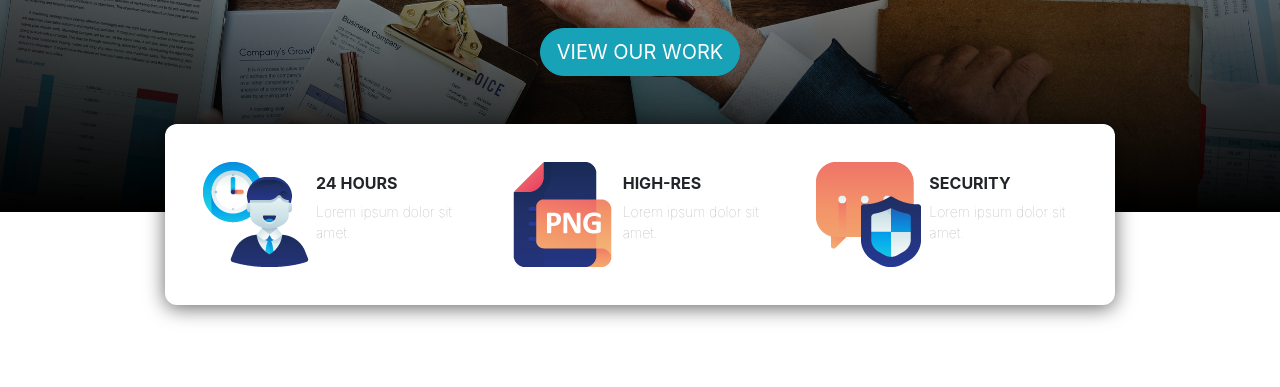
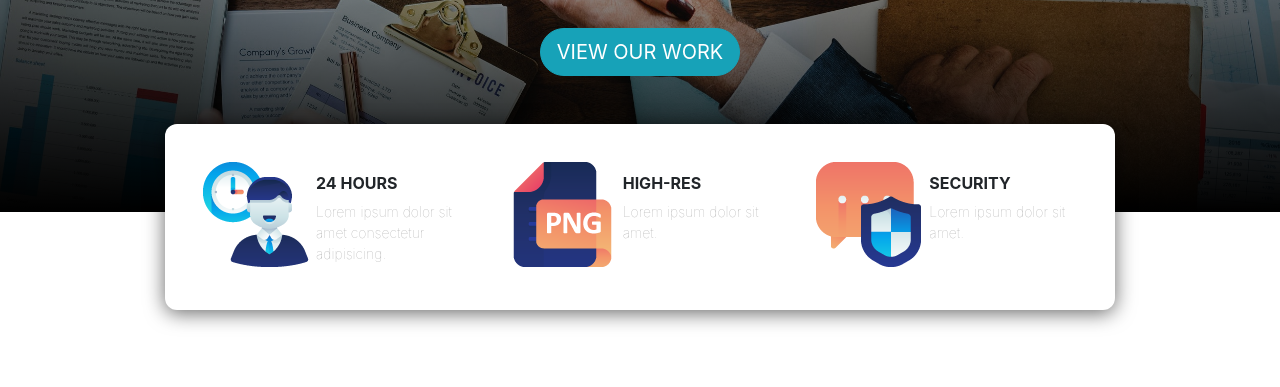
Before and after one commit to sayangmu/landing-page-simple, a plain HTML site: page index.html in a window 1280 px wide. Shown: the part 413-800 px from the top of the page. Drawn offline with nearby package versions, Linux system fonts and the light colour scheme; a web font is replaced by a local one.

Commit message:
Menambahkan lorem7

```diff
--- a/index.html
+++ b/index.html
@@ -61,7 +61,7 @@
           <div class="col-sm">
             <img src="img/employee.png" alt="Employee" class="img-fluid float-left">
             <h4>24 Hours</h4>
-            <p>Lorem ipsum dolor sit amet.</p>
+            <p>Lorem ipsum dolor sit amet consectetur adipisicing.</p>
           </div>
           <div class="col-lg">
             <img src="img/hires.png" alt="HiRes" class="img-fluid float-left">
```
